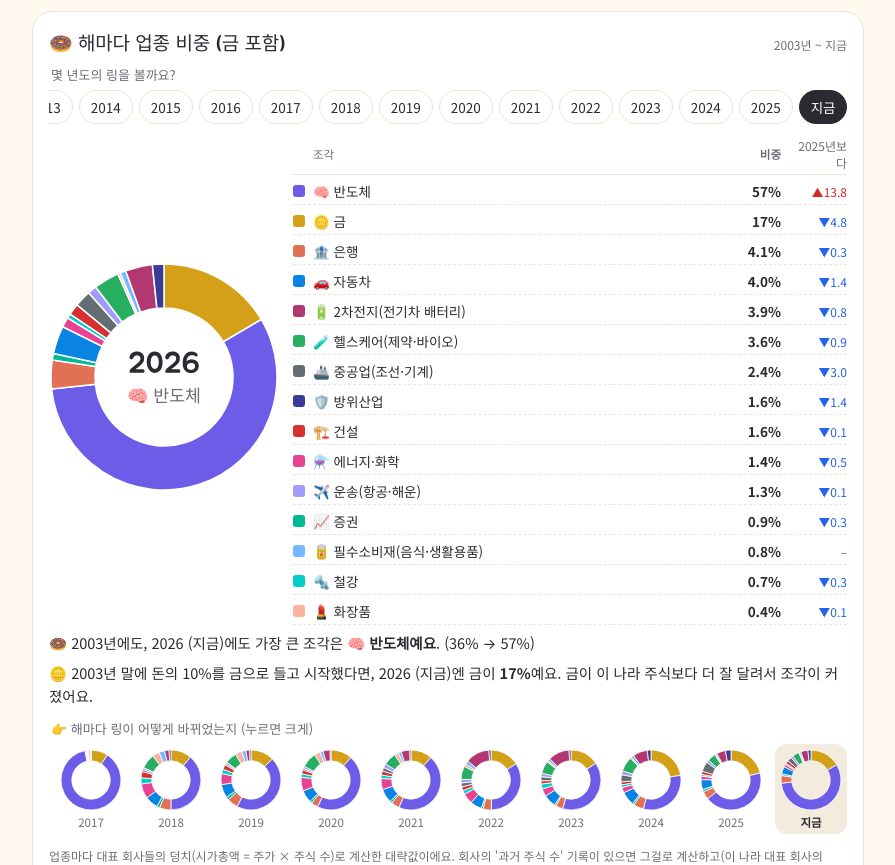
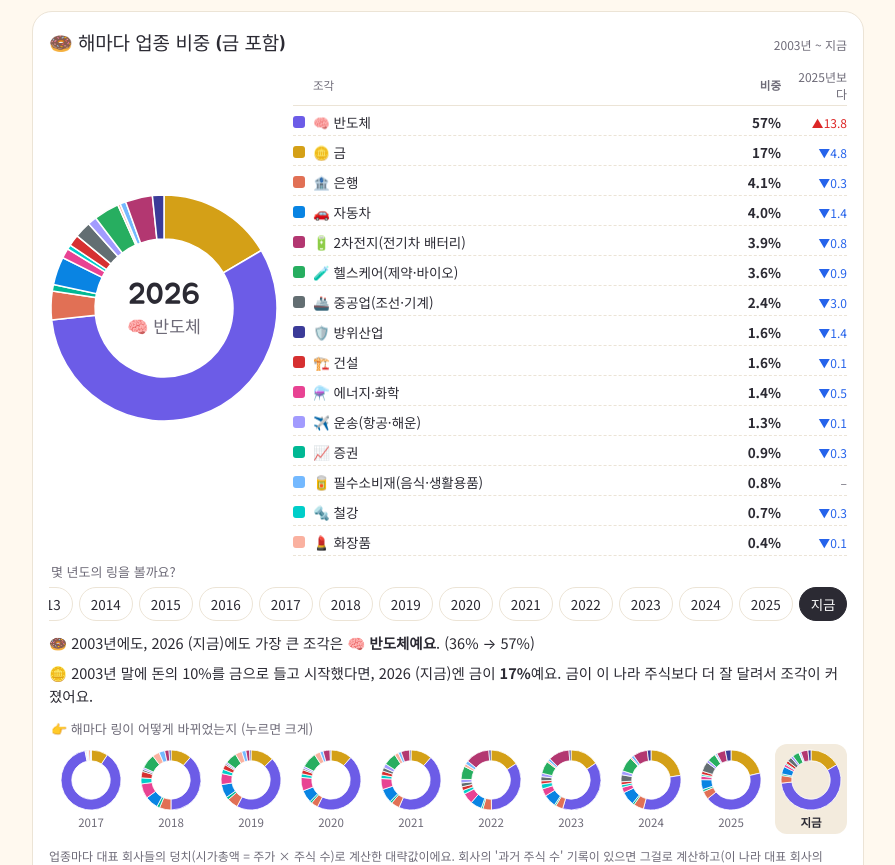
Before and after one commit to inwonc4524-code/Market_Cycle_Bot, a plain HTML site: page docs/index.html in a window 1280 px wide. Shown: the part 1451-2316 px from the top of the page, without its empty margins (192-1087 px from the left). Drawn offline with Linux system fonts and the light colour scheme.

Commit message:
링 그래프: 연도 고르는 줄을 링 아래로
Co-Authored-By: Claude Opus 5.5 <noreply@anthropic.com>
Claude-Session: https://claude.ai/code/session_01RucDPviM2AXZLtYFVrunRu

```diff
--- a/docs/index.html
+++ b/docs/index.html
@@ -1052,9 +1052,9 @@ h1,h2,h3,.jua{font-family:"Jua","Noto Sans KR",sans-serif;font-weight:400;letter
     story+=`<p class="ct">🪙 ${mix.base}년 말에 돈의 ${pc0(mix.gold_start)}를 금으로 들고 시작했다면, ${ylab(yr)}엔 금이 <b>${pc0(yr.gold)}</b>예요. ${Math.abs(gd)<0.005?"금과 주식이 비슷하게 달렸어요.":gd>0?"금이 이 나라 주식보다 더 잘 달려서 조각이 커졌어요.":"이 나라 주식이 금보다 더 잘 달려서 금 조각이 작아졌어요."}</p>`;
     const chips=ys.map((y,i)=>`<button class="ychip${i===idx?" on":""}" data-i="${i}">${y.now?"지금":y.y}</button>`).join("");
     const minis=ys.map((y,i)=>`<div class="mmini${i===idx?" on":""}" data-i="${i}">${donutSvg(mixParts(mix,y),64,"","")}<span>${y.now?"지금":y.y}</span></div>`).join("");
-    box.innerHTML=`<p class="lbl">몇 년도의 링을 볼까요?</p><div class="chips ychips">${chips}</div>
-      <div class="mixmain"><div class="mixring">${donutSvg(parts,230,ylab(yr).replace(" (지금)",""),t?`${t.emoji} ${t.name.length>8?t.name.slice(0,8)+"…":t.name}`:"")}</div>
+    box.innerHTML=`<div class="mixmain"><div class="mixring">${donutSvg(parts,230,ylab(yr).replace(" (지금)",""),t?`${t.emoji} ${t.name.length>8?t.name.slice(0,8)+"…":t.name}`:"")}</div>
       <div class="mixleg"><div class="mrow mh"><i></i><span class="mn">조각</span><span class="mv">비중</span><span class="md">${prev?`${prev.y}년보다`:""}</span></div>${rows}</div></div>
+      <p class="lbl">몇 년도의 링을 볼까요?</p><div class="chips ychips">${chips}</div>
       ${story}
       <p class="lbl" style="margin-top:12px">👉 해마다 링이 어떻게 바뀌었는지 (누르면 크게)</p><div class="mministrip">${minis}</div>
       <p class="foot">업종마다 대표 회사들의 덩치(시가총액 = 주가 × 주식 수)로 계산한 대략값이에요. 회사의 '과거 주식 수' 기록이 있으면 그걸로 계산하고(이 나라 대표 회사의 ${Math.round((mix.share_hist||0)*100)}%), 기록이 없으면 '지금 덩치 × 그때 주가 ÷ 지금 주가'로 거꾸로 계산해요. 주식 수 기록은 보통 2010년 무렵부터 있어서, 그 전 해는 가장 오래된 기록의 주식 수를 써요. 아직 상장 전이던 회사는 그해에 빠져요. 금 칸은 ${mix.base}년 말에 '주식 90 : 금 10'으로 시작했다고 가정하고, 그 나라 돈으로 바꾼 금값과 대표 지수의 변화로 계산해요.</p>`;
```
